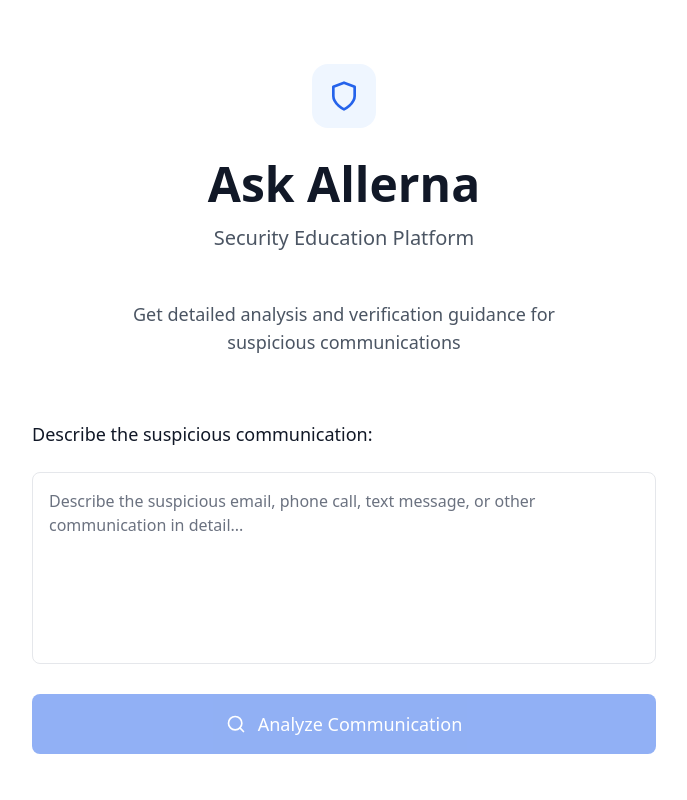
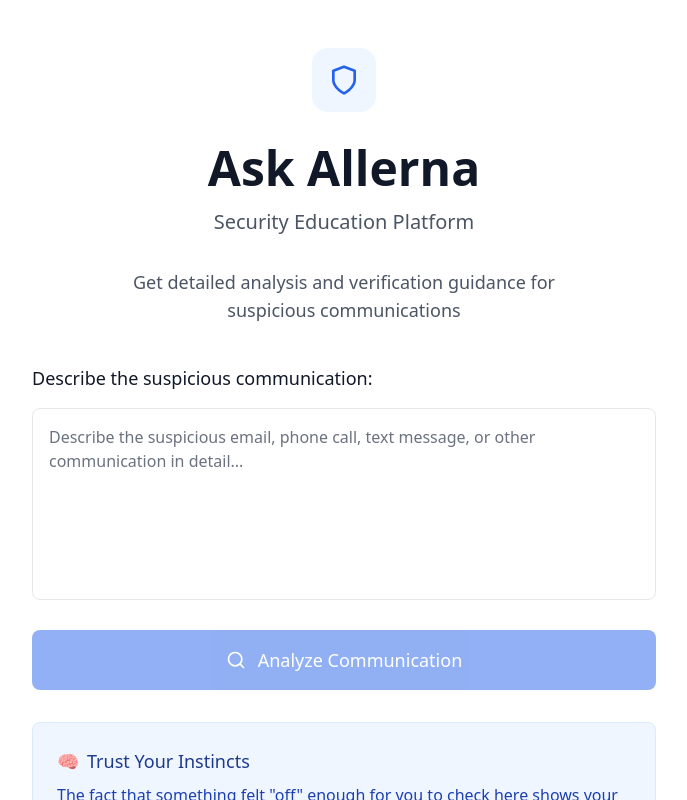
Before and after one commit to Bovtenko/ask-allerna, a Next.js app: page / in a window 1280 px wide. Shown: the top 800 px of the page, without its empty margins (296-983 px from the left). Built offline with nearby package versions, Linux system fonts and the light colour scheme.

Commit message:
Reduce spacing and improve centering on Step 1 landing page

```diff
--- a/components/AskAllerna.js
+++ b/components/AskAllerna.js
@@ -295,24 +295,24 @@ REPORT DETAILS:
 
       {/* STEP 1: Landing Page */}
       {!isAnalysisMode && (
-        <div className="max-w-2xl mx-auto px-6 py-16">
+        <div className="max-w-2xl mx-auto px-6 py-12">
 
                 {/* Hero Section */}
-          <div className="text-center mb-16">
+          <div className="text-center mb-10">
             <div className="w-16 h-16 bg-blue-50 rounded-2xl flex items-center justify-center mx-auto mb-8">
               <Shield className="w-8 h-8 text-blue-600" />
             </div>
 
             <h1 className="text-5xl font-semibold text-gray-900 mb-4">Ask Allerna</h1>
-            <p className="text-xl text-gray-600 mb-12">Security Education Platform</p>
+            <p className="text-xl text-gray-600 mb-8">Security Education Platform</p>
             <p className="text-lg text-gray-600 max-w-lg mx-auto">
               Get detailed analysis and verification guidance for suspicious communications
             </p>
           </div>
 
           {/* Input Section */}
-          <div className="mb-12">
-            <label className="block text-lg font-medium text-gray-900 mb-6">
+          <div className="mb-8">
+            <label className="block text-lg font-medium text-gray-900 mb-4">
               Describe the suspicious communication:
             </label>
             <textarea
```
